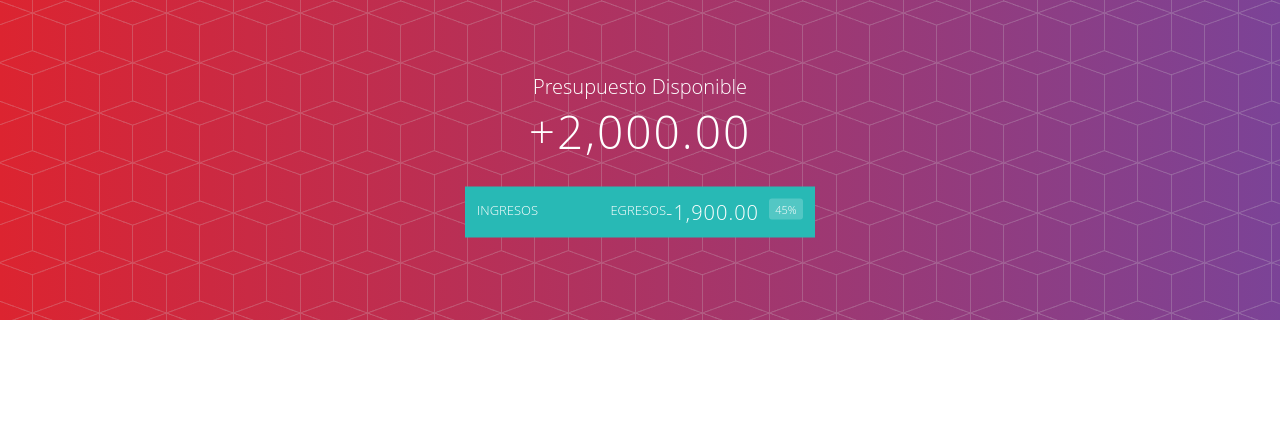
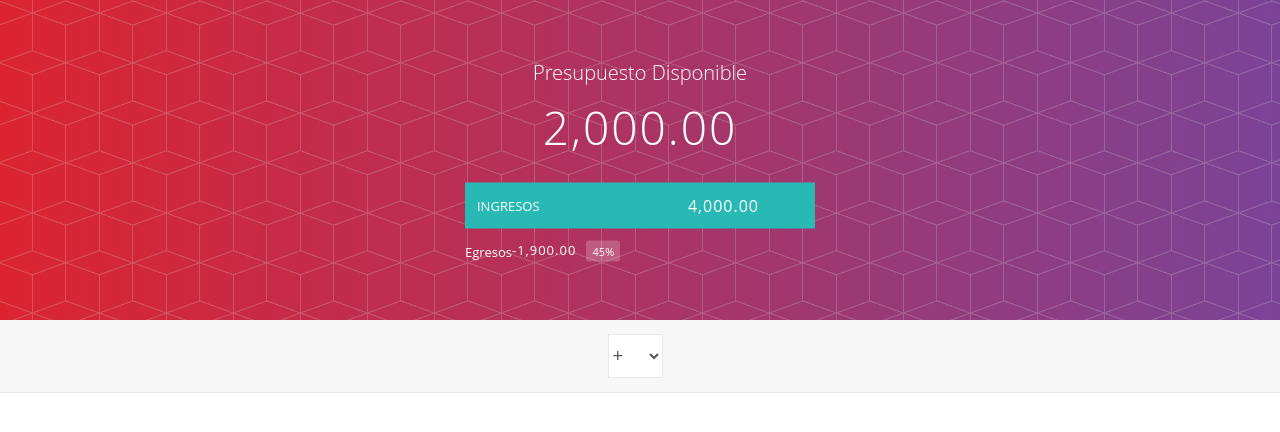
Before and after one commit to jcypg/proyecto2, a plain HTML site: page index.html in a window 1280 px wide. Drawn offline with Linux system fonts and the light colour scheme.

Commit message:
second commit

```diff
--- a/index.html
+++ b/index.html
@@ -1,46 +1,51 @@
 <!DOCTYPE html>
 <html lang="en">
 <head>
-    <link rel="stylesheet" href="/css/estilos.css"
+    <link rel="stylesheet" href="/css/estilos.css" />
     <meta charset="UTF-8">
     <meta name="viewport" content="width=device-width, initial-scale=1.0">
     <title>Document</title>
 </head>
 <body>
+    <script src="app.js"></script>
 
-</body>
+
 </html>
 <header>
    <div class="cabecero">
     <div class="presupuesto">
-            <div class="presupuesto_titulo">
-                Presupuesto Disponible
+        <div class="presupuesto_titulo">Presupuesto Disponible</div>
+        <div class="presupuesto_valor"><p>2,000.00</p></div>
+            <div class="presupuesto_ingreso limpiarEstilos">
+                <div class="presupuesto_ingreso--texto"><p>Ingresos</p></div>
+                <div class="derecha">
+                    <div class="presupuesto_ingreso--valor"> 4,000.00</div>
+                    <div class="presupuesto_ingreso--porcentaje"><p> </p></div>
 
-    <div class="presupuesto_valor">
-        <p>+2,000.00</p>
                 </div>
-    <div class="presupuesto_ingreso limpiarEstilos">
-        <div class="presupuesto_ingreso--texto">
-            <p>Ingresos</p>
             </div>
-        <div class="derecha">
+            <div class="presupuesto_egreso--texto limpiarEstilos">
                 <div class="presupuesto_egreso--texto">
                     <p>Egresos</p>
                 </div>
-            <div class="derecha limpiarEstilos">
                 <div class="presupuesto_egreso--valor">
                     <p>-1,900.00</p>
                 </div>
                 <div class="presupuesto_egreso--porcentaje">
                     <p>45%</p>
+                </div></div>
+
         </div>
     </div>
    </div>
-         </div>
-
-        </div>
-
+   <form id="forma">
+    <div class="agregar">
+        <div class="agregar_contenedor">
+            <select class="agregar_tipo">
+                <option selected value>+</option>
+            </select>
         </div>
     </div>
+   </form>
 
-</header>
+</header></body>
```
Lines whose indentation alone changed are shown as unchanged.
